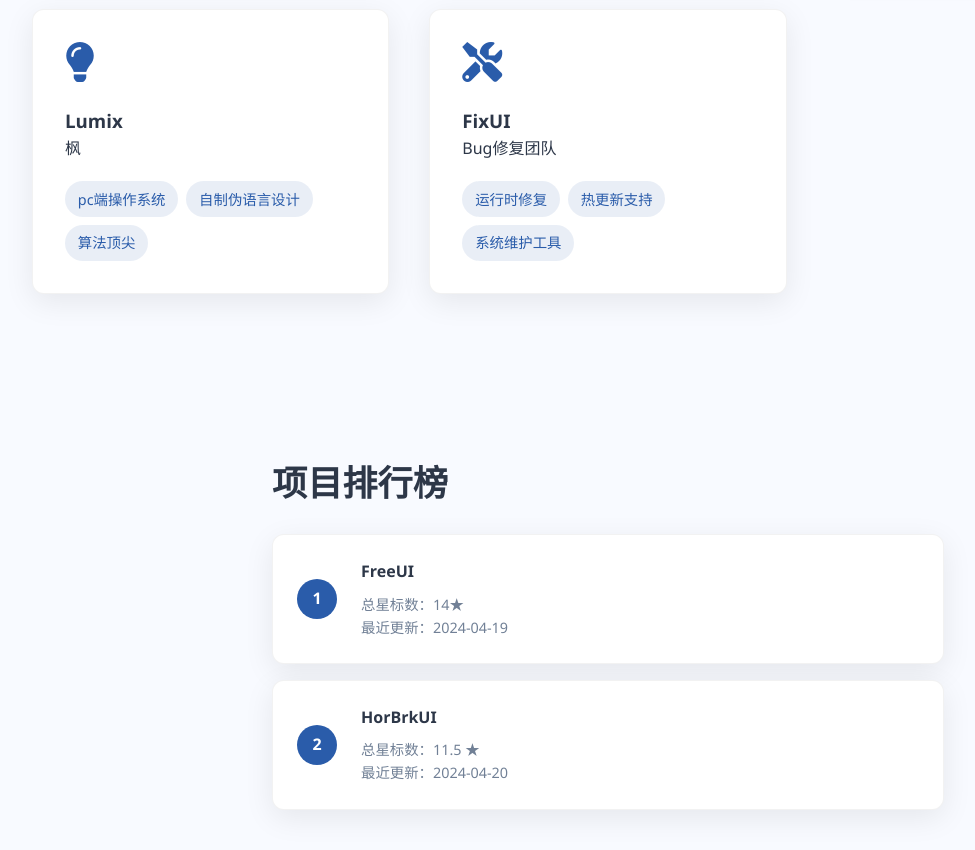
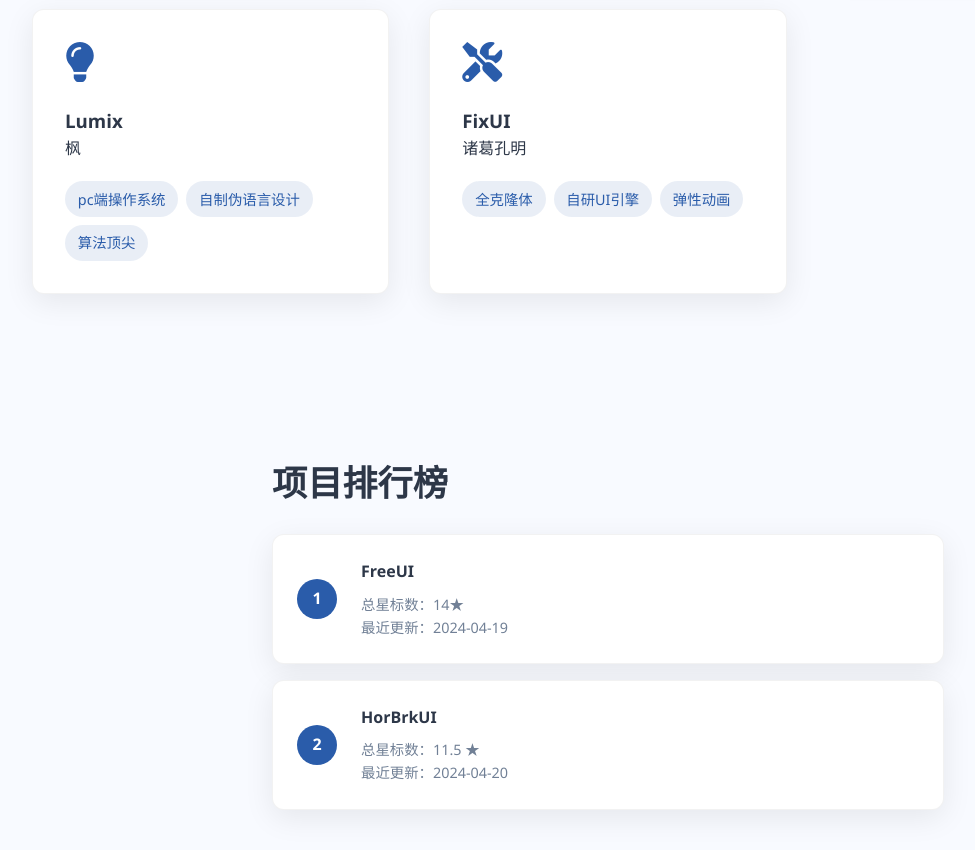
Before and after one commit to CramYing/scos, a plain HTML site: page index.html in a window 1280 px wide. Shown: the part 920-1770 px from the top of the page, without its empty margins (32-1007 px from the left). Drawn offline with Linux system fonts and the light colour scheme.

Commit message:
index.html

```diff
--- a/index.html
+++ b/index.html
@@ -258,11 +258,11 @@
             <div class="framework-card">
                 <i class="fas fa-tools framework-icon"></i>
                 <h3>FixUI</h3>
-                <p>Bug修复团队</p>
+                <p>诸葛孔明</p>
                 <div class="framework-tags">
-                    <span class="tag">运行时修复</span>
-                    <span class="tag">热更新支持</span>
-                    <span class="tag">系统维护工具</span>
+                    <span class="tag">全克隆体</span>
+                    <span class="tag">自研UI引擎</span>
+                    <span class="tag">弹性动画</span>
                 </div>
             </div>
         </div>
```
